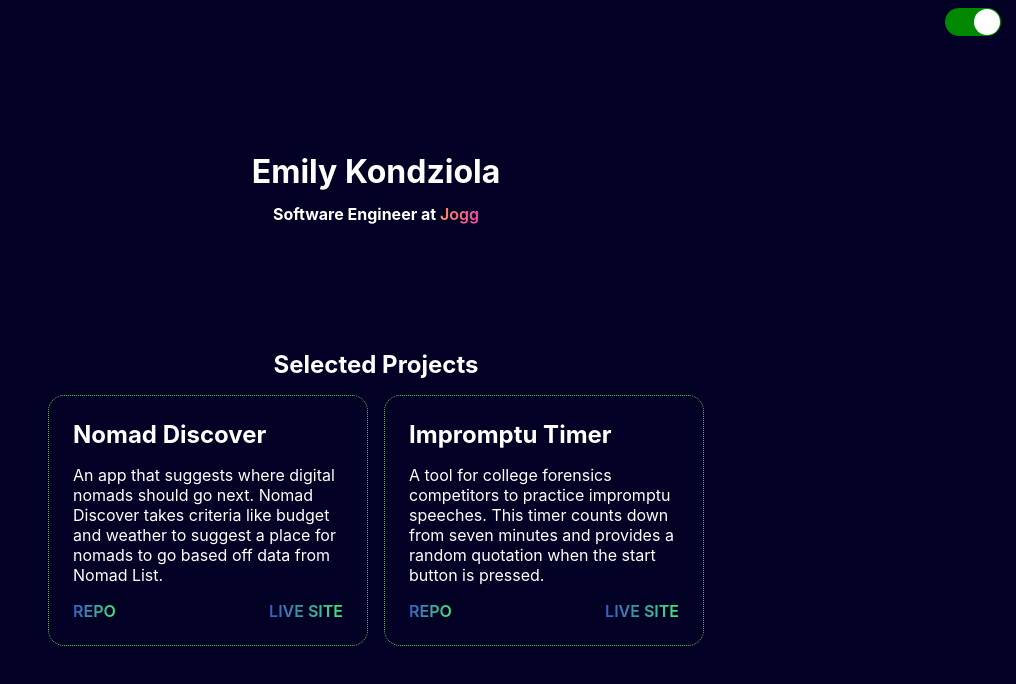
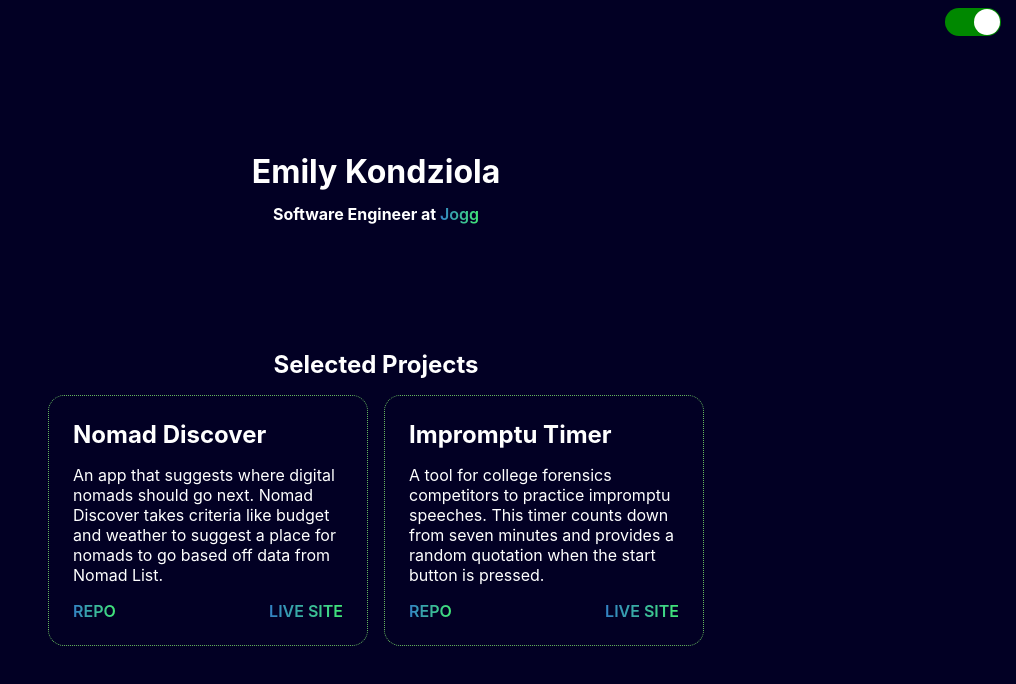
Before and after one commit to emilygracekz/emilykondziola.com, a Next.js app: page / in a window 1280 px wide. Shown: the top 684 px of the page, without its empty margins (264-1280 px from the left). Built offline with nearby package versions, Linux system fonts and the light colour scheme.

Commit message:
refactor: adjusting link color

```diff
--- a/Components/Home.tsx
+++ b/Components/Home.tsx
@@ -52,15 +52,6 @@ const Home = () => {
       align-items: center;
       text-align: center;
       justify-content: center;
-    }
-
-    .jogg {
-      background: linear-gradient(
-        to left,
-        ${isDark ? '#f946ab, #ff8f5a' : '#c5327b, #ea4a26'}
-      );
-      -webkit-background-clip: text;
-      -webkit-text-fill-color: transparent;
     }
 
     .grid {
--- a/Components/ThemeProvider.js
+++ b/Components/ThemeProvider.js
@@ -18,7 +18,7 @@ body, #root {
   }
 
   a {
-    background: linear-gradient(to left, #41e975, #335cc5);
+    background: linear-gradient(to left, #41e975, #3381c5);
   -webkit-background-clip: text;
   -webkit-text-fill-color: transparent;
     font-weight: 600;
```
